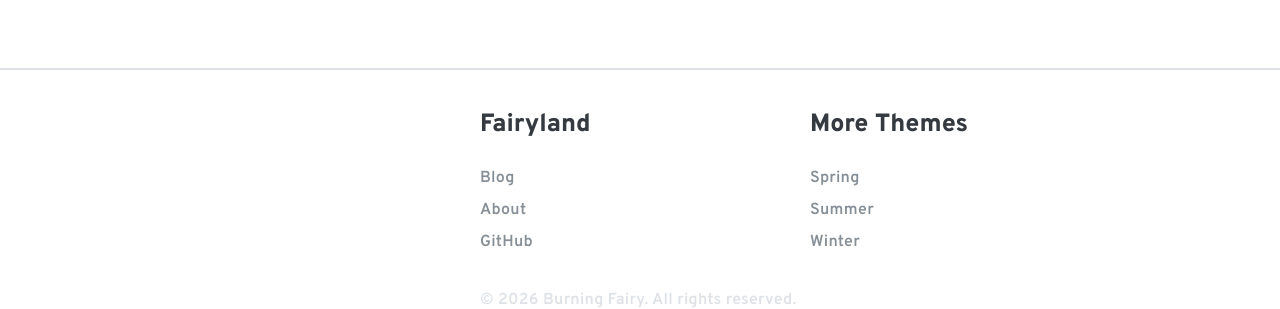
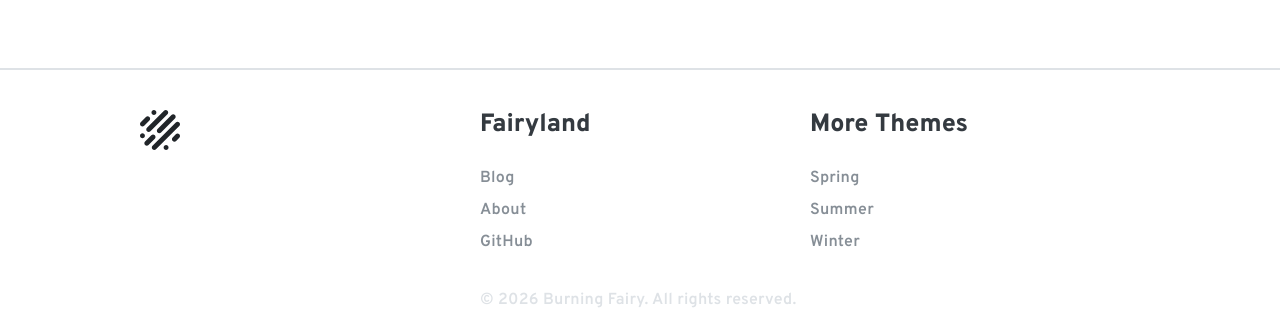
Before and after one commit to BurningFairy/BurningFairy.github.io, a Jekyll site: the page built from index.html, in a window 1280 px wide. Shown: the part 2362-2671 px from the top of the page. Built offline with Jekyll 4.4.1, drawn with Linux system fonts in a browser that asks for light colours.

Commit message:
added logo back to footer

```diff
--- a/_includes/core/footer.html
+++ b/_includes/core/footer.html
@@ -1,6 +1,7 @@
 <footer class="footer">
 	<div class="footer-container">
 		<div class="footer-logo">
+			<a>{% include custom/logo.html %}</a>
 		</div>
 		<div class="footer-navigation">
 			<div class="footer-links">
```
